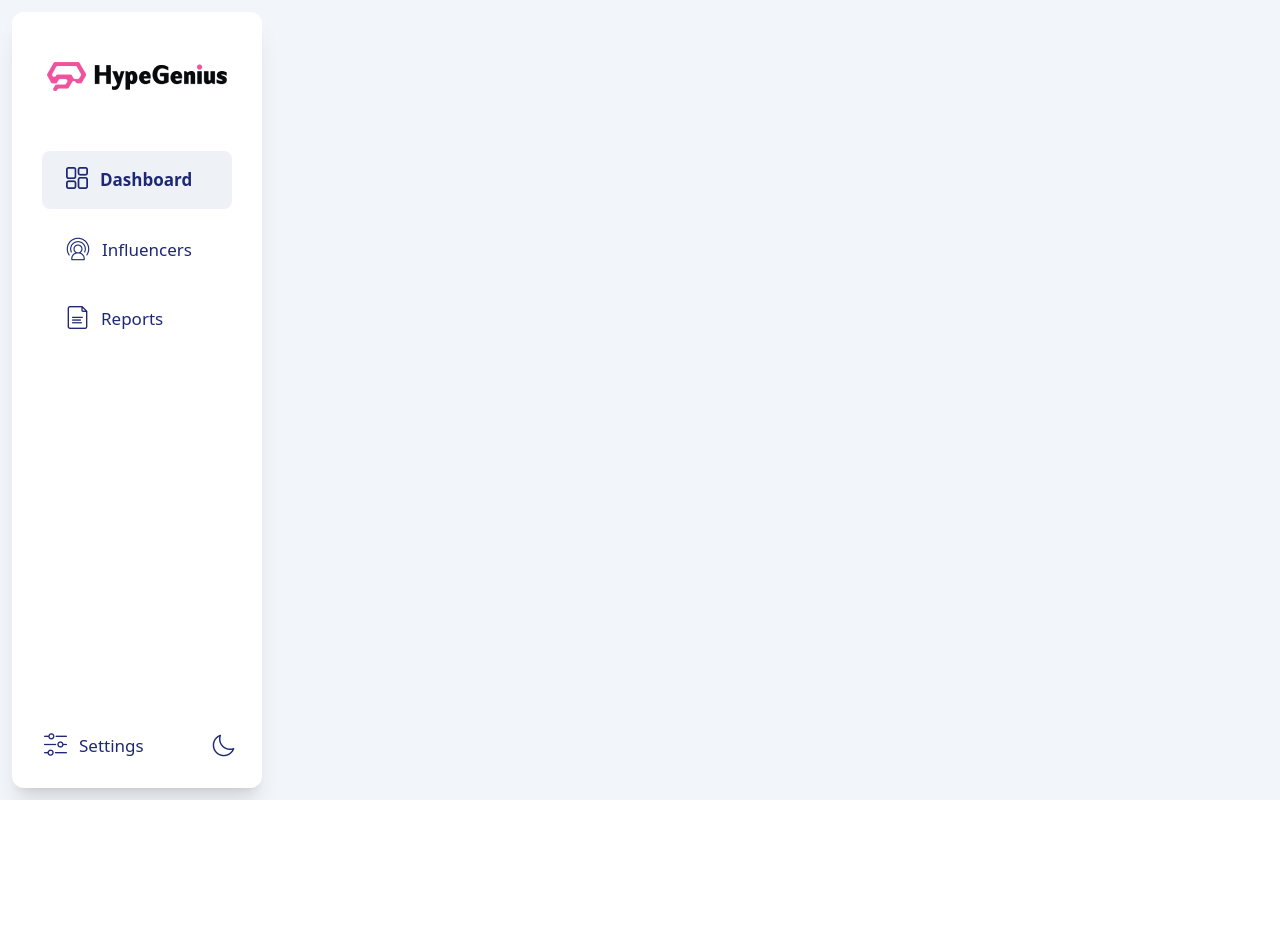
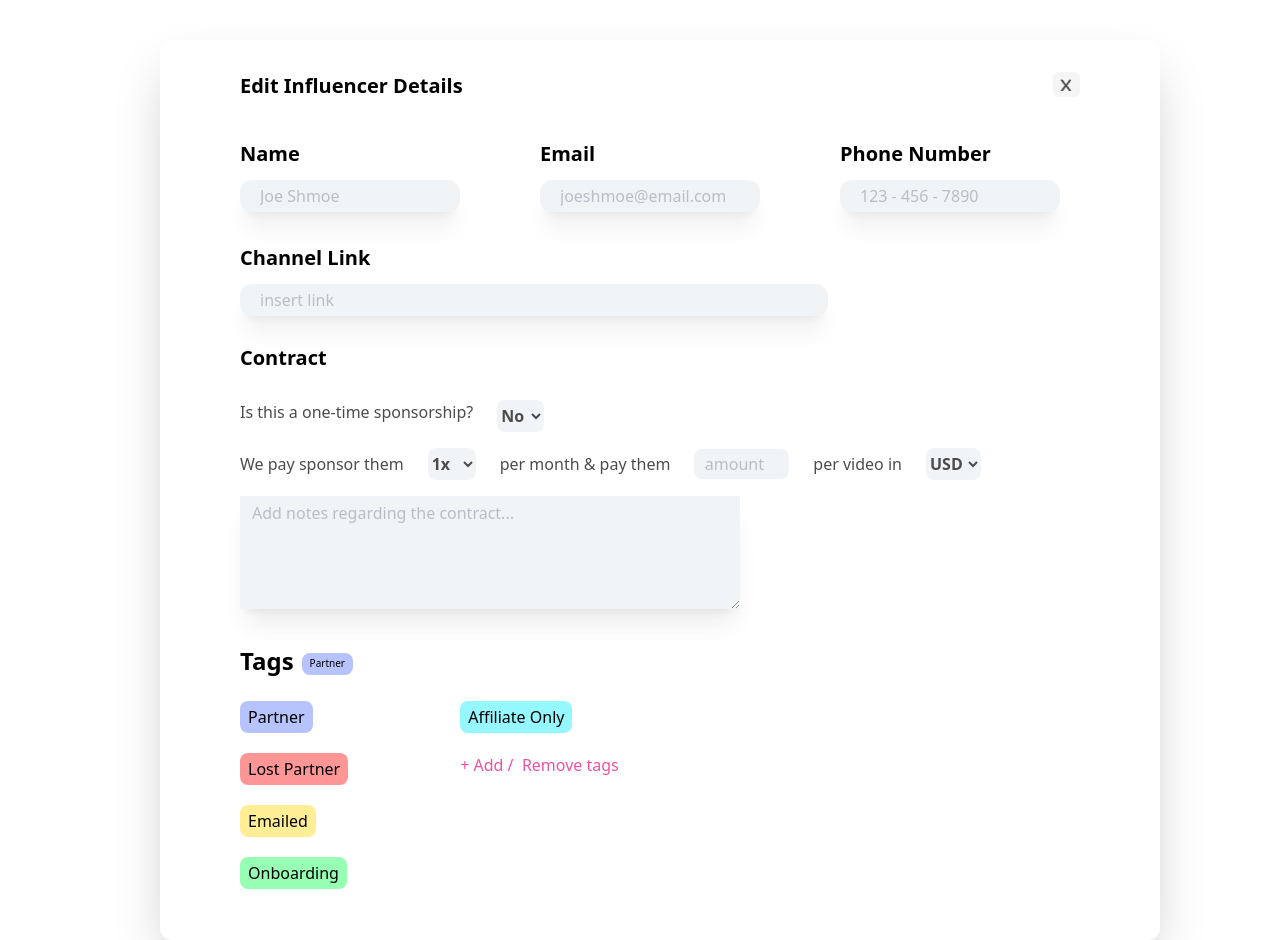
Before and after one commit to abdulbari149/hype-genius-web, a Next.js app: page /dashboard in a window 1280 px wide. Before the commit the page ends 800 px from the top, so only its background shows below. Built offline with nearby package versions, Linux system fonts and the light colour scheme.

Commit message:
Modal UI

```diff
--- /dev/null
+++ b/src/modules/modal/Contract.tsx
@@ -0,0 +1,84 @@
+import Image from "next/image";
+import React from "react";
+import { useState } from "react";
+
+const Contract = () => {
+  const [selectedOption, setSelectedOption] = useState("");
+  const handleOptionChange = (e: {
+    target: { value: React.SetStateAction<string> };
+  }) => {
+    setSelectedOption(e.target.value);
+  };
+  return (
+    <div className="flex flex-col">
+      <p className="text-xl font-semibold py-7 ">Contract</p>
+      <div className="flex gap-6">
+        <p className="opacity-70">Is this a one-time sponsorship?</p>
+
+        <select
+          id="currency"
+          value={selectedOption}
+          onChange={handleOptionChange}
+          className=" bg-[#ECF0F4] opacity-70 rounded-lg py-1 font-semibold"
+        >
+          <option value="USD">No</option>
+          <option value="CAD">Yes</option>
+        </select>
+      </div>
+      <div className="flex gap-6 items-center py-4">
+        <p className="opacity-70">We pay sponsor them </p>
+        <select
+          id="zoom"
+          value={selectedOption}
+          onChange={handleOptionChange}
+          className=" bg-[#ECF0F4] opacity-70 rounded-lg py-1 font-semibold"
+        >
+          <option value="1x">1x</option>
+          <option value="2x">2x</option>
+          <option value="3x">3x</option>
+          <option value="4x">4x</option>
+          <option value="5x">5x</option>
+          <option value="6x">6x</option>
+          <option value="7x">7x</option>
+          <option value="8x">8x</option>
+          <option value="9x">9x</option>
+          <option value="10x">10x</option>
+        </select>
+        <p className="opacity-70">per month & pay them </p>
+        <input
+          type={"number"}
+          placeholder="amount"
+          className="rounded-lg opacity-70 bg-[#ECF0F4] text-center w-[95px] h-[30px]"
+        />
+        <p className="opacity-70">per video&nbsp;in</p>
+
+        <select
+          id="currency"
+          value={selectedOption}
+          onChange={handleOptionChange}
+          className=" bg-[#ECF0F4] opacity-70 rounded-lg py-1 font-semibold "
+        >
+          <option value="USD">USD</option>
+          <option value="CAD">CAD</option>
+          <option value="GBP">GBP</option>
+          <option value="AUD">AUD</option>
+        </select>
+      </div>
+      <div className="flex ">
+        <div
+          className="relative mb-3 w-[500px] bg-[#ECF0F4] opacity-70 shadow-xl "
+          data-te-input-wrapper-init
+        >
+          <textarea
+            className="peer block text-black min-h-[auto] w-full rounded border-0 bg-transparent py-[0.32rem] px-3 leading-[1.6] outline-none transition-all duration-200 ease-linear"
+            id="exampleFormControlTextarea1"
+            rows={4}
+            placeholder="Add notes regarding the contract..."
+          ></textarea>
+        </div>
+      </div>
+    </div>
+  );
+};
+
+export default Contract;
--- /dev/null
+++ b/src/modules/modal/EditInfluencerModal.tsx
@@ -0,0 +1,30 @@
+import Image from "next/image";
+import React from "react";
+import Contract from "./Contract";
+import InputFields from "./InputFields";
+import Tags from "./Tags";
+
+const EditInfluencerModal = () => {
+
+  return (
+    <div className="flex justify-center ">
+      <div className=" shadow-2xl rounded-xl w-[1000px] h-[900px]  mt-10 ml-10  px-20 ">
+        <div className="flex justify-between py-6  mt-2">
+          <p className="font-semibold text-xl">Edit Influencer Details</p>
+          <div className="bg-[#E7E7E7]/40 w-[27px] h-[25px] flex items-center rounded-md justify-center pr-1">
+            <Image
+              src={require("@/assets/icons/x.png")}
+              alt="cancel"
+              className="w-[12px] h-[12px] opacity-70 cursor-pointer "
+            />
+          </div>
+        </div>
+       <InputFields/>
+       <Contract/>
+       <Tags/>
+      </div>
+    </div>
+  );
+};
+
+export default EditInfluencerModal;
--- /dev/null
+++ b/src/modules/modal/InputFields.tsx
@@ -0,0 +1,65 @@
+import React from "react";
+
+const InputFields = () => {
+  return (
+    <>
+      <div className="flex gap-20 py-4">
+        <div className="flex flex-col">
+          <div className={"flex flex-col gap-3 max-w-xs w-[220px] "}>
+            <label htmlFor="Name" className="font-semibold text-xl">
+              Name
+            </label>
+            <div className="opacity-70 py-1 px-4 rounded-xl w-full shadow-xl flex items-center bg-[#ECF0F4]">
+              <input
+                className="font-normal rounded-xl px-1 text-[16px] w-full border-none outline-none hover:border-none bg-[#ECF0F4] hover:outline-none focus:outline-none focus-within:outline-none"
+                placeholder="Joe Shmoe"
+                required={true}
+              />
+            </div>
+          </div>
+        </div>
+
+        <div className={"flex flex-col gap-3 max-w-xs w-[220px] "}>
+          <label htmlFor="Name" className="font-semibold  text-xl">
+            Email
+          </label>
+          <div className="opacity-70 py-1 px-4 rounded-xl w-full shadow-xl flex items-center bg-[#ECF0F4]">
+            <input
+              className="font-normal rounded-xl px-1 text-[16px] w-full border-none outline-none hover:border-none bg-[#ECF0F4] hover:outline-none focus:outline-none focus-within:outline-none"
+              placeholder="joeshmoe@email.com"
+              required={true}
+            />
+          </div>
+        </div>
+        <div className={"flex flex-col gap-3 max-w-xs w-[220px] "}>
+          <label htmlFor="Name" className="font-semibold  text-xl">
+            Phone Number
+          </label>
+          <div className="opacity-70 py-1 px-4 rounded-xl w-full shadow-xl flex items-center bg-[#ECF0F4]">
+            <input
+              className="font-normal rounded-xl px-1 text-[16px] w-full border-none outline-none hover:border-none bg-[#ECF0F4] hover:outline-none focus:outline-none focus-within:outline-none"
+              placeholder="123 - 456 - 7890"
+              type={"tel"}
+              required={true}
+            />
+          </div>
+        </div>
+      </div>
+
+      <div className={"flex flex-col  w-[70%]  mt-4 gap-3"}>
+        <label htmlFor="Name" className="font-semibold  text-xl">
+          Channel Link
+        </label>
+        <div className="opacity-70 py-1 px-4 rounded-xl w-full shadow-xl flex items-center bg-[#ECF0F4]">
+          <input
+            className="font-normal rounded-xl px-1 text-[16px] w-full border-none outline-none hover:border-none bg-[#ECF0F4] hover:outline-none focus:outline-none focus-within:outline-none"
+            placeholder="insert link"
+            required={true}
+          />
+        </div>
+      </div>
+    </>
+  );
+};
+
+export default InputFields;
--- /dev/null
+++ b/src/modules/modal/Tags.tsx
@@ -0,0 +1,20 @@
+import React from 'react'
+
+const Tags = () => {
+  return (
+    <div>
+    <div className='flex py-6'><p className='font-semibold text-2xl'>Tags</p><button className='bg-[#7187FB]/50  px-2 rounded-lg w-fit text-[10px] h-[22px] mt-2 ml-2' >Partner</button></div>
+    <div className='grid grid-flow-col grid-col-2 grid-rows-4 justify-start gap-y-5 gap-x-28'>
+
+      <button className='bg-[#7187FB80]/50 py-1 px-2 rounded-lg w-fit'>Partner</button>
+      <button className='bg-[#FF2E2E80]/50 py-1 px-2 rounded-lg w-fit'>Lost Partner</button>
+      <button className='bg-[#FFDE2E80]/50 py-1 px-2 rounded-lg w-fit'>Emailed</button>
+      <button className='bg-[#2EFF6880]/50 py-1 px-2 rounded-lg w-fit'>Onboarding</button>
+      <button className='bg-[#2EF2FF80]/50 py-1 px-2 rounded-lg w-fit'>Affiliate Only</button>
+      <p className='text-[#EF539E]'>+ Add / &nbsp;Remove tags</p>
+    </div>
+    </div>
+  )
+}
+
+export default Tags
--- a/src/modules/settings/components/CustomerSettings.tsx
+++ b/src/modules/settings/components/CustomerSettings.tsx
@@ -36,7 +36,7 @@ const CustomerSettings: React.FC<{}> = () => {
 				<p className="px-9 py-4 font-normal">
 					Customer LTV(used to track ROAS)
 				</p>
-				<div className="flex items-center max-w-[150px] w-full gap-2 justify-center px-3 py-2  w-[110px] rounded-xl h-fit bg-[#EAEEF3] ">
+				<div className="flex items-center max-w-[150px]  gap-2 justify-center px-3 py-2  w-[110px] rounded-xl h-fit bg-[#EAEEF3] ">
 					<span className="">$</span>
 					<input
 						placeholder="enter here"
--- a/src/modules/settings/components/SubscriptionBilling.tsx
+++ b/src/modules/settings/components/SubscriptionBilling.tsx
@@ -4,7 +4,7 @@ interface SubscriptionBillingProps {}
 const SubscriptionBilling: React.FC<SubscriptionBillingProps> = () => {
 	return (
 		<div
-			className="bg-[#FFFFFF]/50 shadow-xl rounded-lg px-3 py-[40px] flex flex-col px-9 gap-2"
+			className="bg-[#FFFFFF]/50 shadow-xl rounded-lg py-[40px] flex flex-col px-9 gap-2"
 			style={{
 				boxShadow:
 					"0px 4px 103px rgba(50, 50, 71, 0.01), 0px 4px 59px rgba(50, 50, 71, 0.06)",
--- a/src/pages/dashboard/index.tsx
+++ b/src/pages/dashboard/index.tsx
@@ -1,6 +1,7 @@
 import type { NextPage } from "next";
 import Head from "next/head";
 import { DashboardLayout } from "@/components/Layout";
+import EditInfluencerModal from "@/modules/modal/EditInfluencerModal";
 
 const DashboardPage: NextPage = () => {
 	return (
@@ -12,7 +13,9 @@ const DashboardPage: NextPage = () => {
 				<link rel="icon" href={"/hype-genius-logo.png"} />
 			</Head>
 
-			<DashboardLayout></DashboardLayout>
+			{/* <DashboardLayout></DashboardLayout> */}
+			{/* For Checking Purpose */}
+			<EditInfluencerModal/>
 		</>
 	);
 };
```
Also changed, not shown: src/assets/icons/rectangle.png (added).
